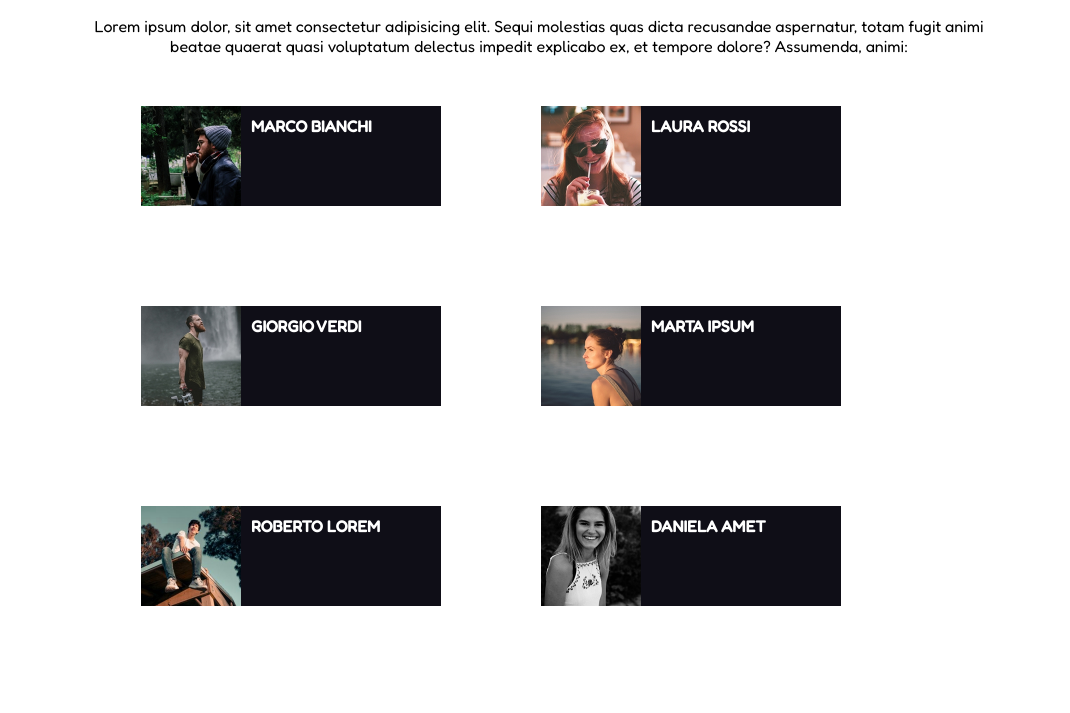
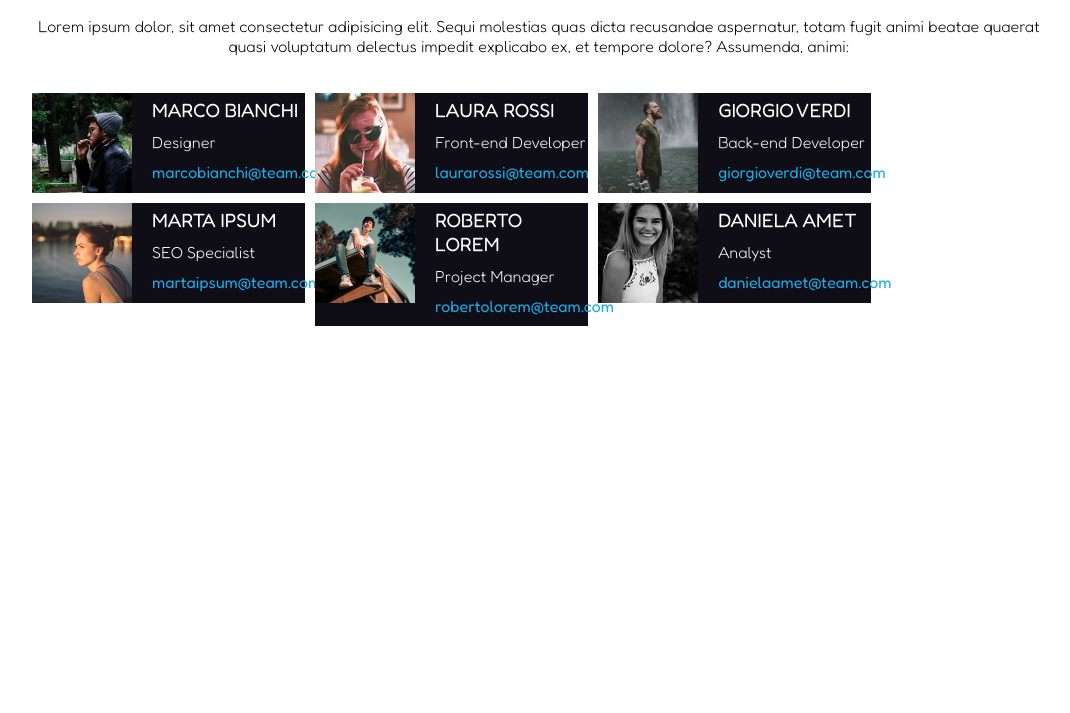
Before and after one commit to lawrencedulian/html-css-float-cards, a plain HTML site: page index.html in a window 1280 px wide. Shown: the part 87-800 px from the top of the page, without its empty margins (101-1171 px from the left). Drawn offline with Linux system fonts and the light colour scheme.

Commit message:
completed profile boxes

```diff
--- a/css/style.css
+++ b/css/style.css
@@ -17,25 +17,26 @@ h1 {
     color: #E53170;
 }
 
-p {
+h2 {
     font-size: 1rem;
     text-align: center;
+    font-weight: 200;
 }
+
 body {
     background-color: white;
 }
 
 .container {
-    width: 70%;
+    width: 80%;
     margin: 0 auto;
 }
 
 /* UTILITIES */
 .col {
-    width: calc(100% / 3);
+    width: calc(80% / 3);
     float: left;
     text-align: center;
-    margin: 50px;
 }
 
 .clearfix::after {
@@ -47,6 +48,7 @@ body {
 /* MAIN */
 /* Columns section */
 .column-section {
+    margin-top: 2em;
     margin-bottom: 2em;
 }
 
@@ -56,24 +58,36 @@ body {
 
 /* PROFILE BOXES */
 .profile {
-    width: 300px;
     background-color: #0f0e17;
+    margin: 5px;
+    display: inline-block;
+    text-align: left;
 }
 
-div>img{
+.profile img{
     float: left;
 }
 
+.name,.job {
+    color: white;
+}
+
 .name {
-    color: white;
-    font-size: 1.0rem;
-    float: left;
-    margin: 10px;
+    font-size: 1.2rem;
 }
 
 .job {
-    color: white;
-    font-size: 0.5rem;
-    float: left;
-    margin: 10px;
+    font-size: 1rem;
+    font-weight: 300;
 }
+
+.email {
+    color: #1DA9E4;
+    font-size: 1rem;
+}
+
+.col p{
+    margin-left: 120px;
+    margin-top: 5px;
+    margin-bottom: 10px;
+}
--- a/index.html
+++ b/index.html
@@ -8,58 +8,62 @@
     <!-- FONT -->
     <link rel="preconnect" href="https://fonts.googleapis.com">
     <link rel="preconnect" href="https://fonts.gstatic.com" crossorigin>
-    <link href="https://fonts.googleapis.com/css2?family=Fredoka:wght@300;400;500&display=swap" rel="stylesheet">
+    <link href="https://fonts.googleapis.com/css2?family=Fredoka:wght@300;400;500;600;700&display=swap" rel="stylesheet">
     <!-- STYLE -->
     <link rel="stylesheet" href="css/style.css">
 </head>
 <body>
     <!-- HEADER -->
     <header>
-        <h1>
-            Meet Our Team
-        </h1>
+        <h1> Meet Our Team </h1>
     </header>
 
     <!-- MAIN -->
     <main>
-
         <div class="container">
-        <p>Lorem ipsum dolor, sit amet consectetur adipisicing elit. Sequi molestias quas dicta recusandae aspernatur, totam fugit animi beatae quaerat quasi voluptatum delectus impedit explicabo ex, et tempore dolore? Assumenda, animi: </p>
+            <h2>Lorem ipsum dolor, sit amet consectetur adipisicing elit. Sequi molestias quas dicta recusandae aspernatur, totam fugit animi beatae quaerat quasi voluptatum delectus impedit explicabo ex, et tempore dolore? Assumenda, animi: </h2>
                 <!-- COLUMN SECTION -->
                 <section class="column-section">
                     <div class="clearfix">
                         <div class="col profile">
                             <img src="img/male1.png" alt="">
-                        <strong class="name">MARCO BIANCHI</strong>
+                            <p class="name">MARCO BIANCHI</p>
+                            <p class="job">Designer</p>
+                            <p class="email">marcobianchi@team.com</p>
                         </div>
                         <div class="col profile">
                             <img src="img/female1.png" alt="">
-                        <strong class="name">LAURA ROSSI</strong>
+                            <p class="name">LAURA ROSSI</p>
+                            <p class="job">Front-end Developer</p>
+                            <p class="email">laurarossi@team.com</p>
                         </div>
                         <div class="col profile">
                             <img src="img/male2.png" alt="">
-                        <strong class="name">GIORGIO VERDI</strong>
+                            <p class="name">GIORGIO VERDI</p>
+                            <p class="job">Back-end Developer</p>
+                            <p class="email">giorgioverdi@team.com</p>
                         </div>
                         <div class="col profile">
                             <img src="img/female2.png" alt="">
-                        <strong class="name">MARTA IPSUM</strong>
+                            <p class="name">MARTA IPSUM</p>
+                            <p class="job">SEO Specialist</p>
+                            <p class="email">martaipsum@team.com</p>
                         </div>
                         <div class="col profile">
                             <img src="img/male3.png" alt="">
-                        <strong class="name">ROBERTO LOREM</strong>
+                            <p class="name">ROBERTO LOREM</p>
+                            <p class="job">Project Manager</p>
+                            <p class="email">robertolorem@team.com</p>
                         </div>
                         <div class="col profile">
                             <img src="img/female3.png" alt="">
-                        <strong class="name">DANIELA AMET</strong>
+                            <p class="name">DANIELA AMET</p>
+                            <p class="job">Analyst</p>
+                            <p class="email">danielaamet@team.com</p>
                         </div>
                     </div>
                 </section>
         </div>
-
-
-
-
-
     </main>
 </body>
 </html>
```
Lines whose indentation alone changed are shown as unchanged.
